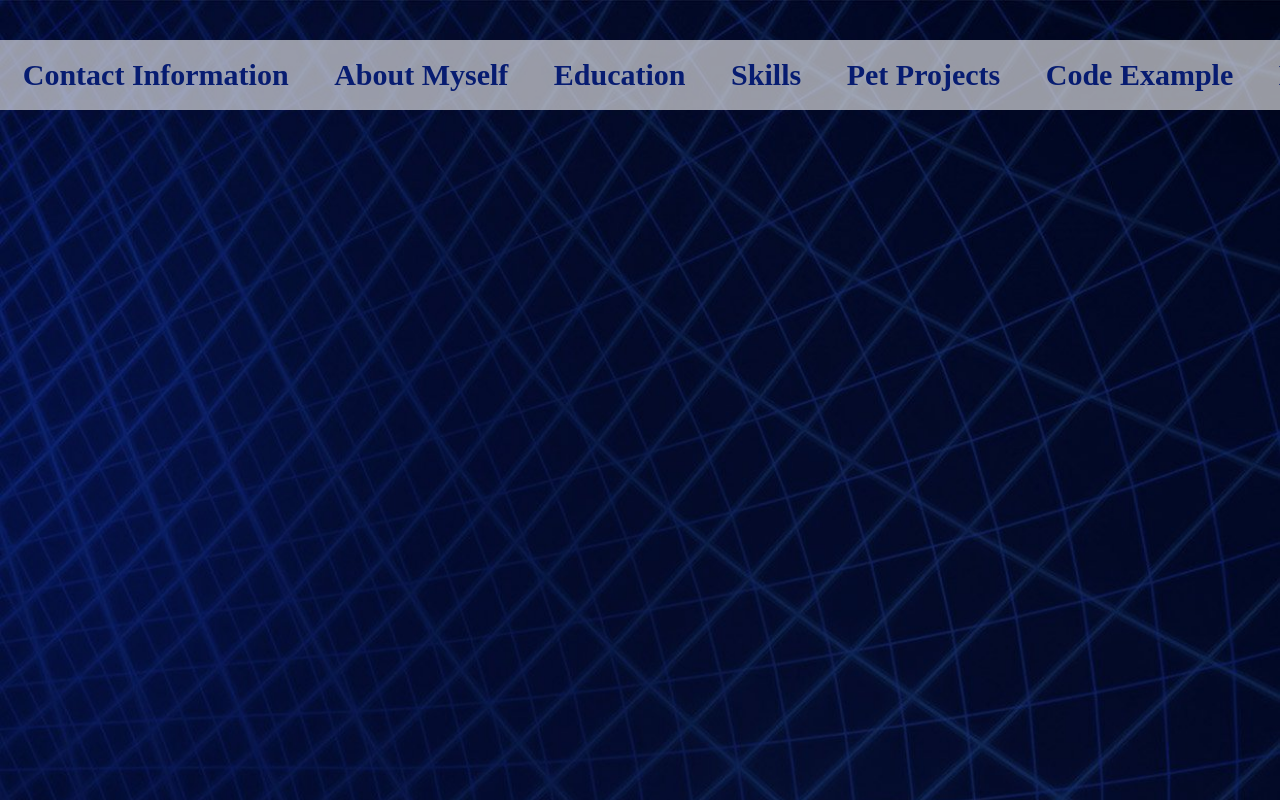
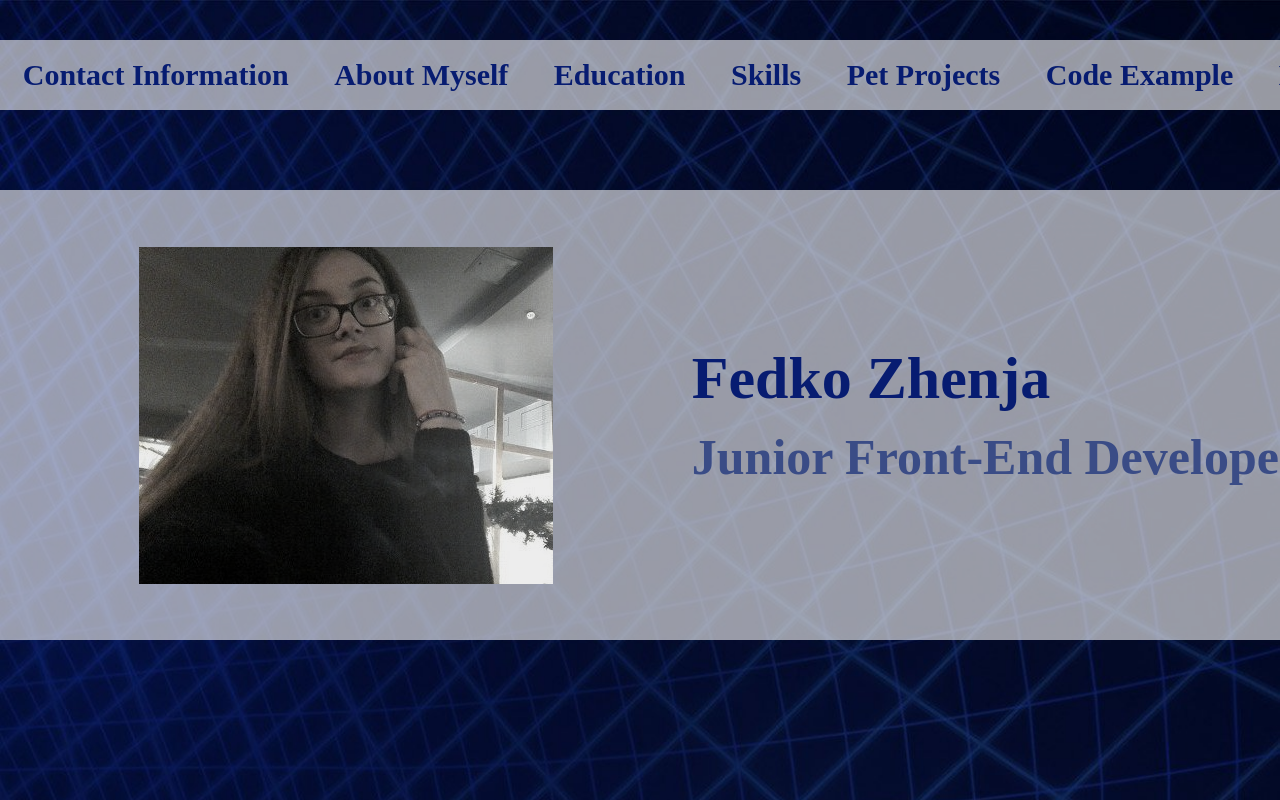
Before and after one commit to fedko-zhenja/rsschool-cv, a plain HTML site: page index.html in a window 1280 px wide. Shown: the top 800 px of the page. Drawn offline with Linux system fonts and the light colour scheme.

Commit message:
feat: add profile section in main

```diff
--- a/index.html
+++ b/index.html
@@ -26,6 +26,16 @@
     </header>
     <main>
         <div class="container">
+
+            <section class="profile background-section margin-container">
+                <img class="profile-photo" src="img/profile-img.jpg" alt="profile photo">
+                <div class="profile-title">
+                    <h1>Fedko Zhenja</h1>
+                    <h2>Junior Front-End Developer</h2>
+                </div>
+            </section>
+
+
         </div>
     </main>
     <footer>
--- a/style.css
+++ b/style.css
@@ -52,3 +52,47 @@ font-size: 30px;
 .nav-link {
     transition: 3s;
 }
+
+/* main */
+
+/* profile */
+
+.background-section {
+    background-color: rgba(244, 244, 244, 0.62);
+}
+
+.list {
+    display: flex;
+    flex-direction: column;
+    justify-content: space-between;
+    margin: 0;
+    list-style: none;
+    font-size: 30px;
+    color: #071C71;
+}
+
+.profile {
+    width: 1440px;
+    height: 450px;
+    display: flex;
+    justify-content: space-evenly;
+    align-items: center;
+}
+
+.profile-photo {
+    width: 414px;
+    height: 337px;
+    filter: grayscale(0.6) brightness(93%) contrast(1);
+}
+
+h1 {
+    font-size: 60px;
+    color: #071C71;
+    margin: 0px 0px 15px;
+}
+
+h2 {
+    margin: 0;
+    font-size: 50px;
+    color: rgba(58, 76, 134, 1.3);
+}
```
